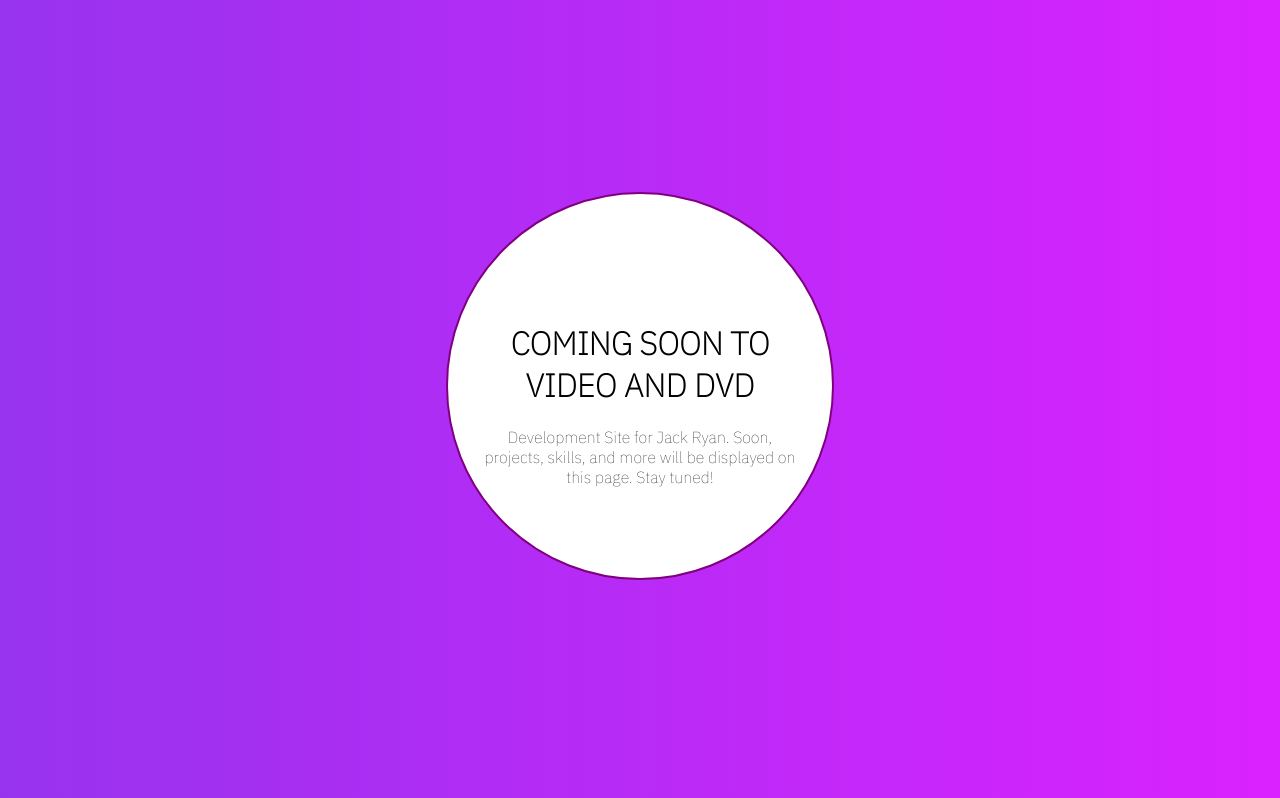
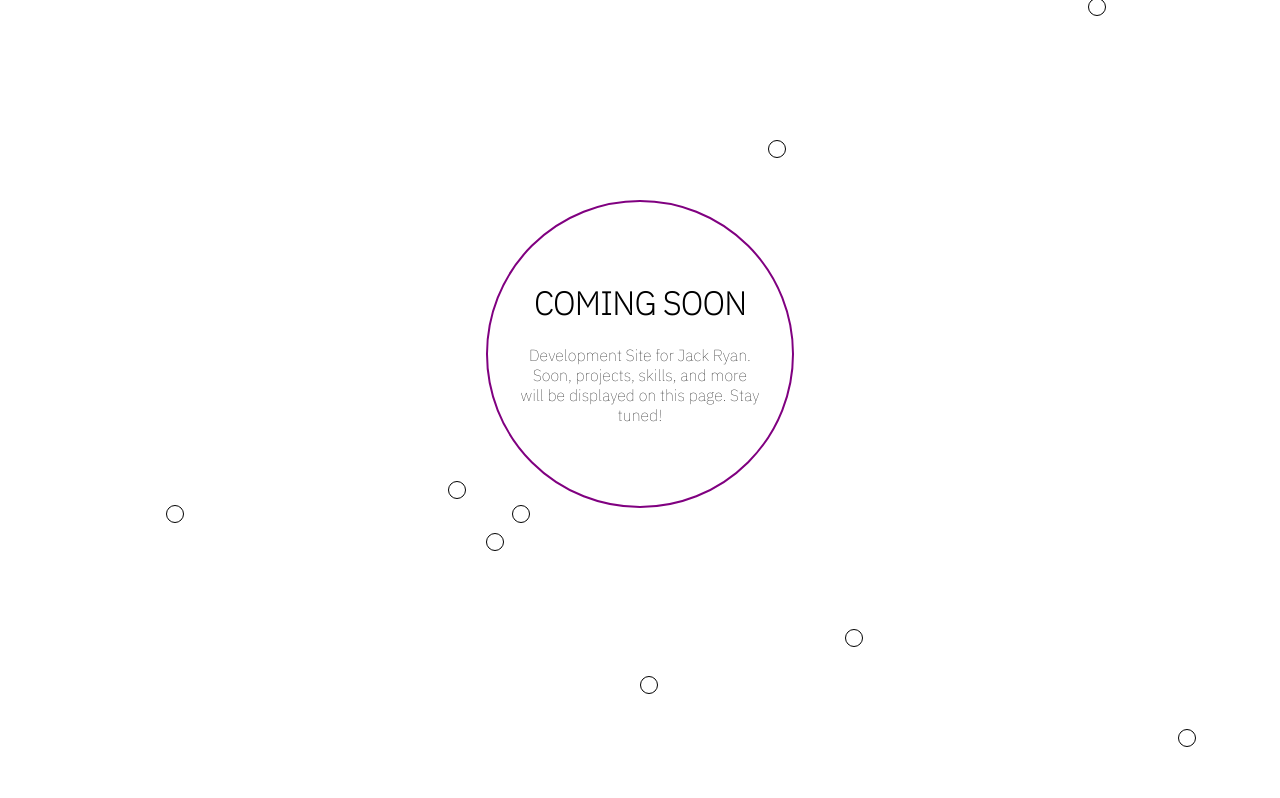
Before and after one commit to jackdixonryan/developer-website, a Vue app: page / in a window 1280 px wide. Shown: the top 798 px of the page. Built offline with nearby package versions, Linux system fonts and the light colour scheme.

Commit message:
Remastered splash page.

```diff
--- a/src/views/UnderConstruction.vue
+++ b/src/views/UnderConstruction.vue
@@ -1,15 +1,39 @@
 <template>
   <div id="construction-page">
     <div id="content">
-      <h1>COMING SOON TO VIDEO AND DVD</h1>
+      <h1>COMING SOON</h1>
       <p>Development Site for Jack Ryan. Soon, projects, skills, and more will be displayed on this page. Stay tuned!</p>
+    </div>
+    <div id="floating-balls">
+      <div class="floating-ball" v-for="ball in floatingBalls" :key="ball.left" :style="{ animationDelay: `${ball.delay}s`, left: `${ball.left}%`, animationDuration:`${ball.speed}s`}"></div>
     </div>
   </div>
 </template>
 
 <script>
 export default {
-
+  data() {
+    return {
+      floatingBalls: [
+        { left: 10, delay: 0, speed:9},
+        { left: 35, delay: 1, speed:19},
+        { left: 60, delay: 0, speed:13},
+        { left: 85, delay: 1, speed:8},
+        { left: 13, delay: 2, speed:15},
+        { left: 40, delay: 3, speed:10},
+        { left: 66, delay: 2, speed:21},
+        { left: 92, delay: 4, speed:12},
+        { left: 38, delay: 2, speed:16},
+        { left: 50, delay: 3, speed:17},
+        { left: 13, delay: 5, speed:11},
+        { left: 31, delay: 7, speed:10},
+        { left: 46, delay: 5, speed:23},
+        { left: 75, delay: 6, speed:5},
+        { left: 97, delay: 7, speed:13},
+        { left: 56, delay: 6, speed:22},
+      ]
+    }
+  }
 }
 </script>
 
@@ -21,26 +45,44 @@ export default {
   }
 
   h1 {
-    margin-top: 3em;
+    margin-top: 1.5em;
   }
 
   #construction-page {
-    background: #DA22FF;
-    background: -webkit-linear-gradient(to right, #9733EE, #DA22FF);
-    background: linear-gradient(to right, #9733EE, #DA22FF);
-    padding: 1em;
-    padding-top: 12em;
     height: 100vh;
   }
 
   #content {
-    width: 20em;
+    width: 15em;
     margin: 0 auto;
     border-radius: 50%;
     background-color: white;
-    height: 20em;
+    height: 15em;
     padding: 2em;
     border: 2px purple solid;
+    position: relative;
+    top: 25%;
+    z-index: 15;
+  }
+
+  .floating-ball {
+    position: absolute;
+    top: 100%;
+    animation: float-up;
+    border: 1px black solid;
+    height: 1em;
+    width: 1em;
+    border-radius: 50%;
+    animation-iteration-count: infinite;
+  }
+
+  @keyframes float-up {
+    0% {
+      top: 100%;
+    }
+    100% {
+      top: -25%;
+    }
   }
 
 </style>
```
